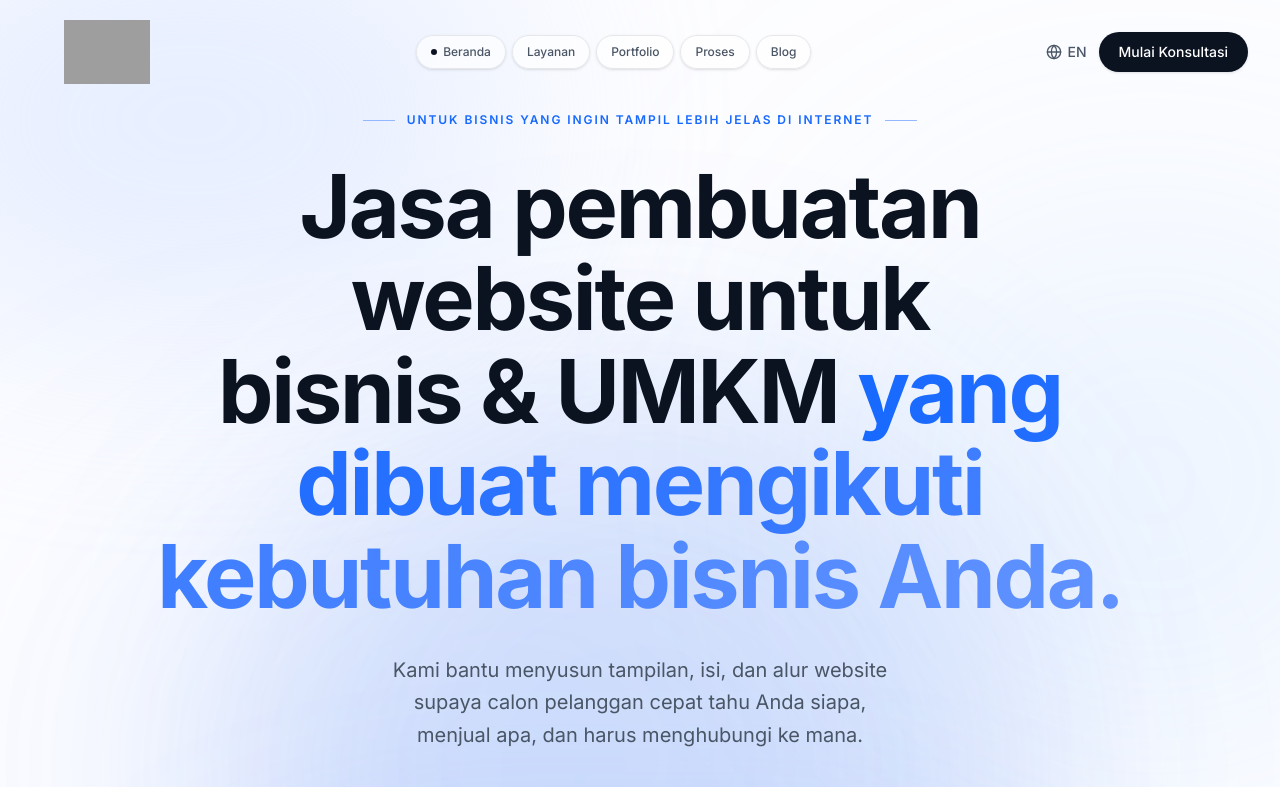
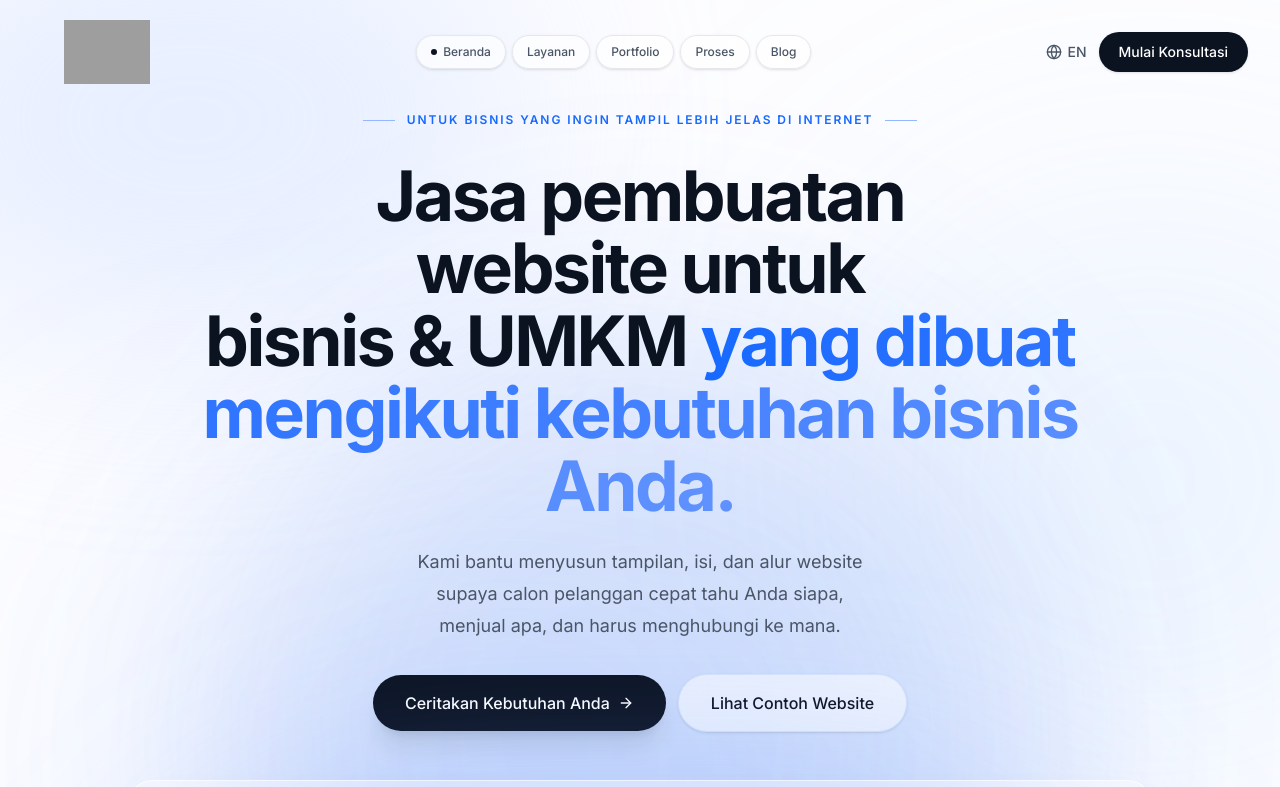
Before and after one commit to barrack3030-wq/NAKAMA-DIGITAL-UPGRADE, a React (Vite) app: page / in a window 1280 px wide. Shown: the top 787 px of the page. Built offline with nearby package versions, Linux system fonts and the light colour scheme; grey boxes are pictures that could not be loaded.

Commit message:
UX: reduce hero headline scale and width

```diff
--- a/src/components/Hero.tsx
+++ b/src/components/Hero.tsx
@@ -10,7 +10,7 @@ export default function Hero() {
   const { t } = useLanguage();
 
   return (
-    <section className="relative pt-24 pb-6 lg:pt-28 lg:pb-8 overflow-hidden">
+    <section className="relative pt-24 pb-6 lg:pt-28 lg:pb-10 overflow-hidden">
       {/* Diffused electric-blue light */}
       <div className="absolute top-1/2 left-1/2 -translate-x-1/2 -translate-y-1/2 w-[800px] h-[800px] bg-brand-500/15 blur-[120px] rounded-full pointer-events-none -z-10" />
 
@@ -30,7 +30,7 @@ export default function Hero() {
           initial={{ opacity: 0, y: 30 }}
           animate={{ opacity: 1, y: 0 }}
           transition={{ duration: 0.8, delay: 0.1, ease: [0.16, 1, 0.3, 1] }}
-          className="text-5xl md:text-7xl lg:text-[5.5rem] font-bold tracking-tight text-brand-900 leading-[1.05] max-w-5xl mx-auto text-balance whitespace-pre-line"
+          className="text-[3.25rem] sm:text-5xl md:text-6xl lg:text-[4.35rem] font-bold tracking-[-0.035em] text-brand-900 leading-[1.04] max-w-4xl mx-auto text-balance whitespace-pre-line"
         >
           {t.hero.title1 + ' '}
           <span className="text-transparent bg-clip-text bg-gradient-to-r from-brand-600 to-brand-400">
@@ -42,7 +42,7 @@ export default function Hero() {
           initial={{ opacity: 0, y: 20 }}
           animate={{ opacity: 1, y: 0 }}
           transition={{ duration: 0.8, delay: 0.2, ease: [0.16, 1, 0.3, 1] }}
-          className="mt-8 text-lg md:text-xl text-gray-600 max-w-2xl mx-auto leading-relaxed text-balance"
+          className="mt-6 text-base md:text-lg text-gray-600 max-w-xl mx-auto leading-7 md:leading-8 text-balance"
         >
           {t.hero.desc}
         </motion.p>
@@ -51,7 +51,7 @@ export default function Hero() {
           initial={{ opacity: 0, y: 20 }}
           animate={{ opacity: 1, y: 0 }}
           transition={{ duration: 0.8, delay: 0.3, ease: [0.16, 1, 0.3, 1] }}
-          className="mt-10 flex flex-col sm:flex-row gap-4 justify-center items-center"
+          className="mt-8 flex flex-col sm:flex-row gap-3 justify-center items-center"
         >
           <a
             href="#contact"
```
